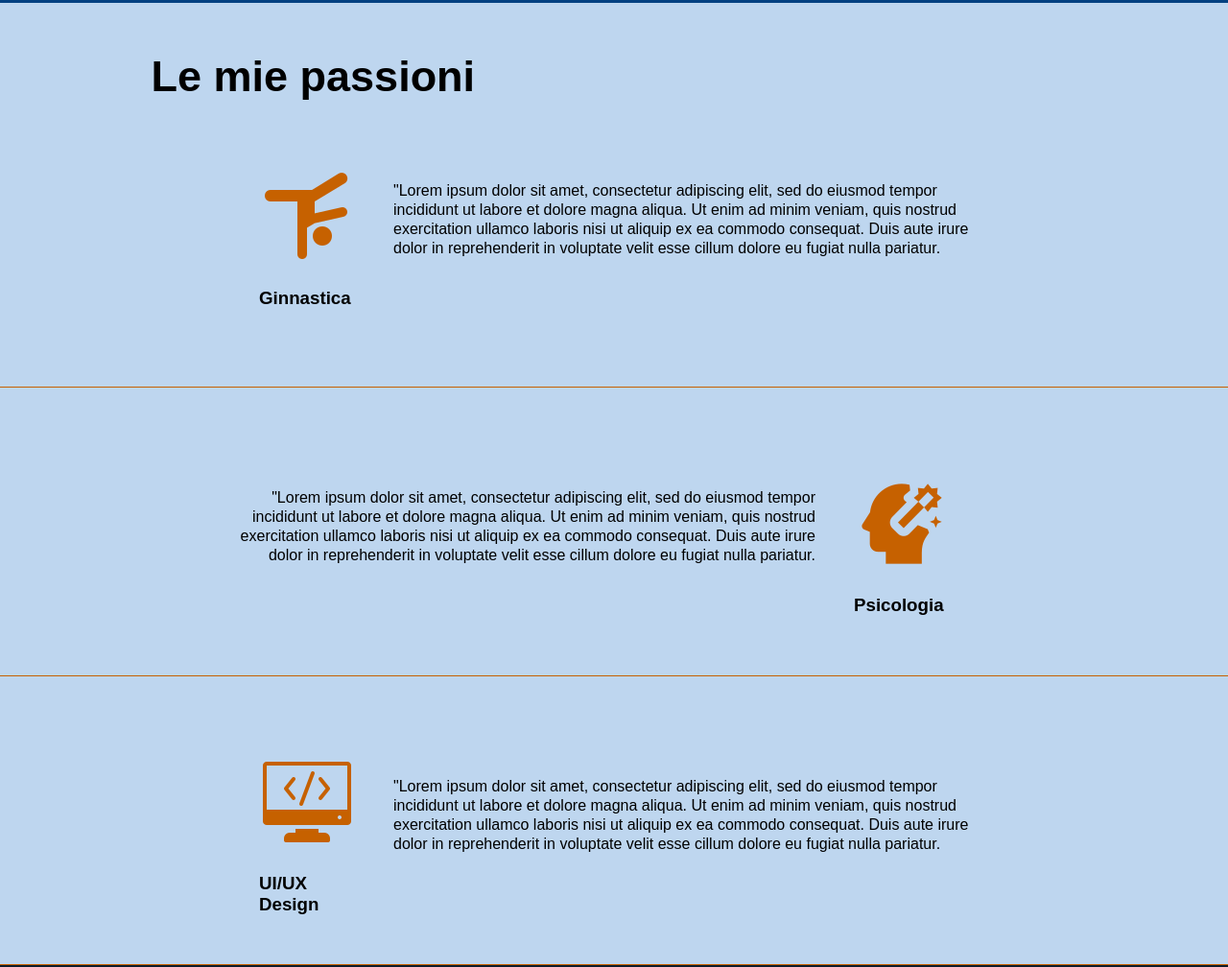
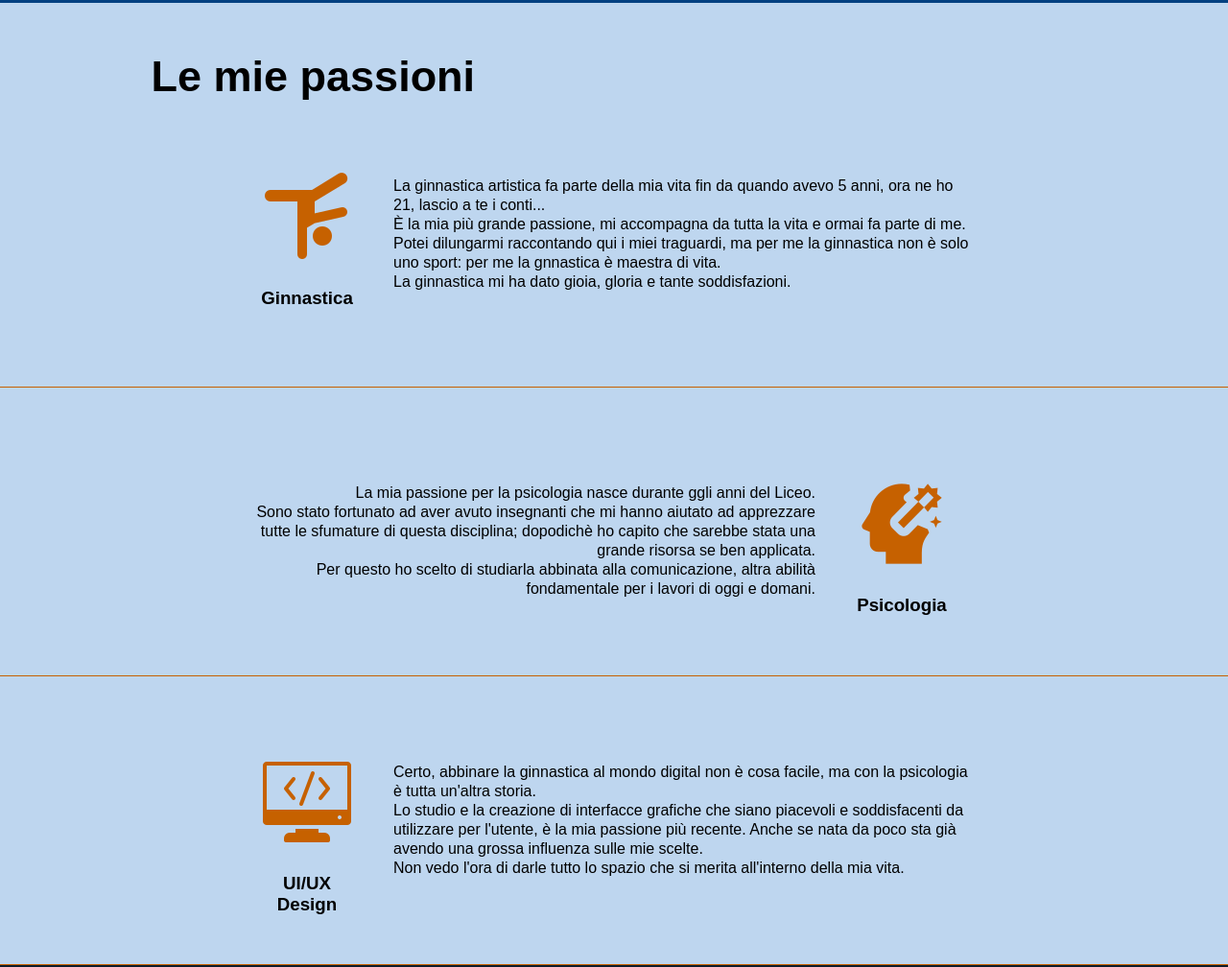
Before and after one commit to federicopozzato/Sito-S2i, a plain HTML site: page passioni.html in a window 1280 px wide. Shown: the part 505-1513 px from the top of the page at 96% size. Drawn offline with Linux system fonts and the light colour scheme.

Commit message:
Scritte fatte

```diff
--- a/passioni.html
+++ b/passioni.html
@@ -39,7 +39,11 @@
 					<img src="images/icona-ginnastica.png" class="passion-icon" alt="ginnastica">
 					<h3>Ginnastica</h3>
 				</div>
-					<p>"Lorem ipsum dolor sit amet, consectetur adipiscing elit, sed do eiusmod tempor incididunt ut labore et dolore magna aliqua. Ut enim ad minim veniam, quis nostrud exercitation ullamco laboris nisi ut aliquip ex ea commodo consequat. Duis aute irure dolor in reprehenderit in voluptate velit esse cillum dolore eu fugiat nulla pariatur.
+					<p>La ginnastica artistica fa parte della mia vita fin da quando avevo 5 anni, ora ne ho 21, lascio a te i conti...<br>
+						 È la mia più grande passione, mi accompagna da tutta la vita e ormai fa parte di me.
+						 Potei dilungarmi raccontando qui i miei traguardi, ma per me la ginnastica non è solo uno sport: per me la gnnastica è maestra di vita. <br>
+						 La ginnastica mi ha dato gioia, gloria e tante soddisfazioni.<br>
+
 				</p>
 			</div>
 		</div>
@@ -47,12 +51,15 @@
 
 	<div class="content-container le-mie-passioni">
 	 	 <div class="passioni">
-			 <div class="passione2"">
+			 <div class="passione2">
 				<div class="icon-container-passioni">
 					<img src="images/icona-psicologia.png" class="passion-icon" alt="psicologia">
 					<h3>Psicologia</h3>
 				</div>
-					<p>"Lorem ipsum dolor sit amet, consectetur adipiscing elit, sed do eiusmod tempor incididunt ut labore et dolore magna aliqua. Ut enim ad minim veniam, quis nostrud exercitation ullamco laboris nisi ut aliquip ex ea commodo consequat. Duis aute irure dolor in reprehenderit in voluptate velit esse cillum dolore eu fugiat nulla pariatur.
+					<p>La mia passione per la psicologia nasce durante ggli anni del Liceo. <br>
+						Sono stato fortunato ad aver avuto insegnanti che mi hanno aiutato ad apprezzare tutte le sfumature di questa disciplina;
+						dopodichè ho capito che sarebbe stata una grande risorsa se ben applicata.<br>
+						Per questo ho scelto di studiarla abbinata alla comunicazione, altra abilità fondamentale per i lavori di oggi e domani.
 				</p>
 			</div>
 		</div>
@@ -65,7 +72,10 @@
 					<img src="images/icona-programmazione.png" class="passion-icon" alt="programmazione">
 					<h3>UI/UX Design</h3>
 				</div>
-					<p>"Lorem ipsum dolor sit amet, consectetur adipiscing elit, sed do eiusmod tempor incididunt ut labore et dolore magna aliqua. Ut enim ad minim veniam, quis nostrud exercitation ullamco laboris nisi ut aliquip ex ea commodo consequat. Duis aute irure dolor in reprehenderit in voluptate velit esse cillum dolore eu fugiat nulla pariatur.
+					<p>Certo, abbinare la ginnastica al mondo digital non è cosa facile, ma con la psicologia è tutta un'altra storia.<br>
+						 Lo studio e la creazione di interfacce grafiche che siano piacevoli e soddisfacenti da utilizzare per l'utente,
+						 è la mia passione più recente. Anche se nata da poco sta già avendo una grossa influenza sulle mie scelte.<br>
+						 Non vedo l'ora di darle tutto lo spazio che si merita all'interno della mia vita.
 				</p>
 			</div>
 		</div>
--- a/styles.css
+++ b/styles.css
@@ -291,16 +291,20 @@ footer a {
 	margin-right: 40px;
 }
 
+.icon-container-passioni h3 {
+  text-align: center;
+}
+
 .passione1 p {
 	width: 600px;
 	height: 100px;
-	margin-bottom: 20px;
+	margin-bottom: 30px;
 }
 
 .passione2 p {
 	width: 600px;
 	height: 100px;
-	margin-bottom: 20px;
+	margin-bottom: 30px;
   text-align: right;
   margin-right: 40px;
 }
@@ -308,7 +312,7 @@ footer a {
 .passione3 p {
 	width: 600px;
 	height: 100px;
-	margin-bottom: 20px;
+	margin-bottom: 50px;
 }
 
 
```
Also changed, not shown: chi-sono.html (+17 -4 lines).
